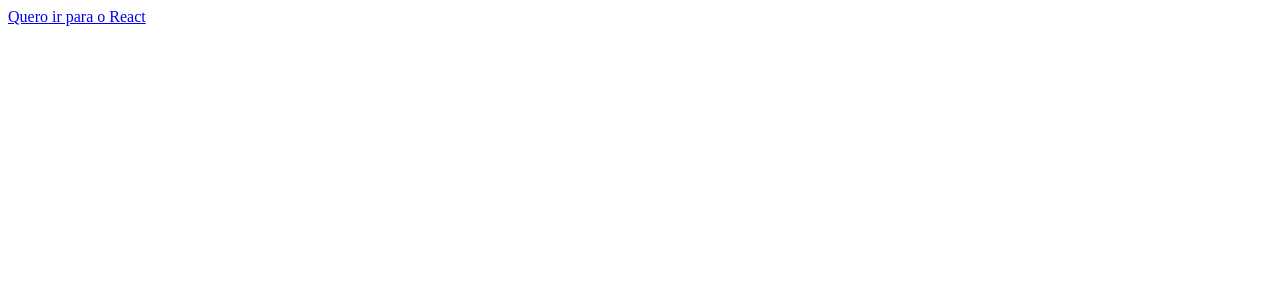
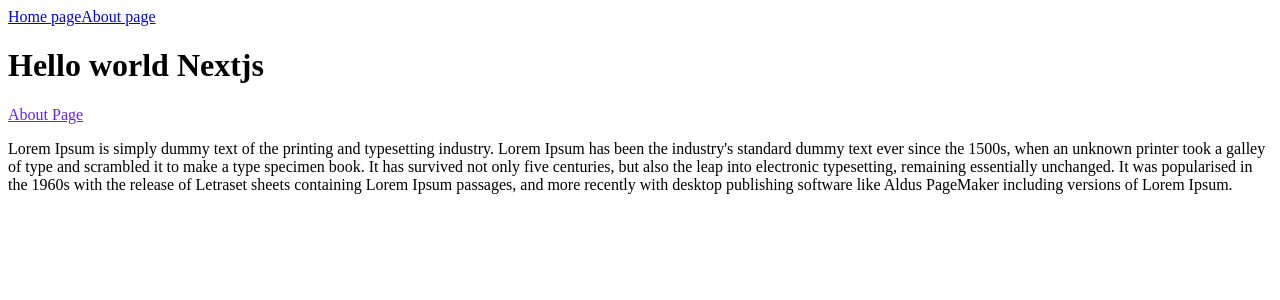
Before and after one commit to andersonsilva019/test-next, a Next.js app: page / in a window 1280 px wide. Shown: the top 300 px of the page. Built offline with nearby package versions, Linux system fonts and the light colour scheme.

Commit message:
first commit

```diff
--- /dev/null
+++ b/components/Layout.js
@@ -0,0 +1,10 @@
+import Nav from './Nav';
+
+export default function Layout({ children }){
+  return(
+    <div>
+      <Nav/>
+      {children}
+    </div>
+  );
+}
--- /dev/null
+++ b/components/Nav.js
@@ -0,0 +1,32 @@
+import Link from 'next/link';
+
+export default function Nav(){
+  return (
+    <div>
+
+      <Link href="/">
+        <a>Home page</a>
+      </Link>
+
+      <Link href="/about">
+        <a>About page</a>
+      </Link>
+
+    {/* <style>{`
+
+      div {
+        background: #651FFF;
+      },
+
+      a {
+        text-decoration: none;
+        color: #444;
+        font-size: 18px;
+        margin-left: 10px;
+        padding: 10px;
+      }
+
+    `}</style> */}
+    </div>
+  );
+}
--- a/pages/api/hello.js
+++ /dev/null
@@ -1,6 +0,0 @@
-// Next.js API route support: https://nextjs.org/docs/api-routes/introduction
-
-export default (req, res) => {
-  res.statusCode = 200
-  res.json({ name: 'John Doe' })
-}
--- a/pages/index.js
+++ b/pages/index.js
@@ -1,9 +1,34 @@
 import Link from 'next/link';
+import Head from 'next/head';
+
+import Layout from '../components/Layout';
+
+const myStyle = {
+  color: "#651FFF",
+  fontsize: "18px",
+}
 
 export default function Home() {
   return (
-    <Link href="/react">
-      Quero ir para o React
-    </Link>
+    <Layout>
+
+      <Head>
+        <title>Nextjs | focused </title>
+        <meta name="description" content="SEO nextjs react"/>
+        <meta name="keywords" content="next react seo"/>
+        <meta name="author" content="Anderson silva"/>
+      </Head>
+
+      <h1>Hello world Nextjs</h1>
+      <Link href="/about"><a style={myStyle}>About Page</a></Link>
+      <p>
+        Lorem Ipsum is simply dummy text of the printing and typesetting industry. Lorem Ipsum has been the
+        industry's standard dummy text ever since the 1500s, when an unknown printer took a galley of type
+        and scrambled it to make a type specimen book. It has survived not only five centuries, but also the
+        leap into electronic typesetting, remaining essentially unchanged. It was popularised in the 1960s
+        with the release of Letraset sheets containing Lorem Ipsum passages, and more recently with desktop
+        publishing software like Aldus PageMaker including versions of Lorem Ipsum.
+      </p>
+    </Layout>
   );
 }
--- a/pages/more.js
+++ /dev/null
@@ -1,5 +0,0 @@
-export default function More(){
-  return (
-    <h1>Mais...</h1>
-  );
-}
--- a/pages/react/styles.js
+++ /dev/null
@@ -1,5 +0,0 @@
-import styled from 'styled-components';
-
-export const H1 = styled.h1`
-  color: #651FFF;
-`
```
Also changed, not shown: pages/about.js (added, +13 -0 lines), pages/react/index.js (deleted, +0 -7 lines).
